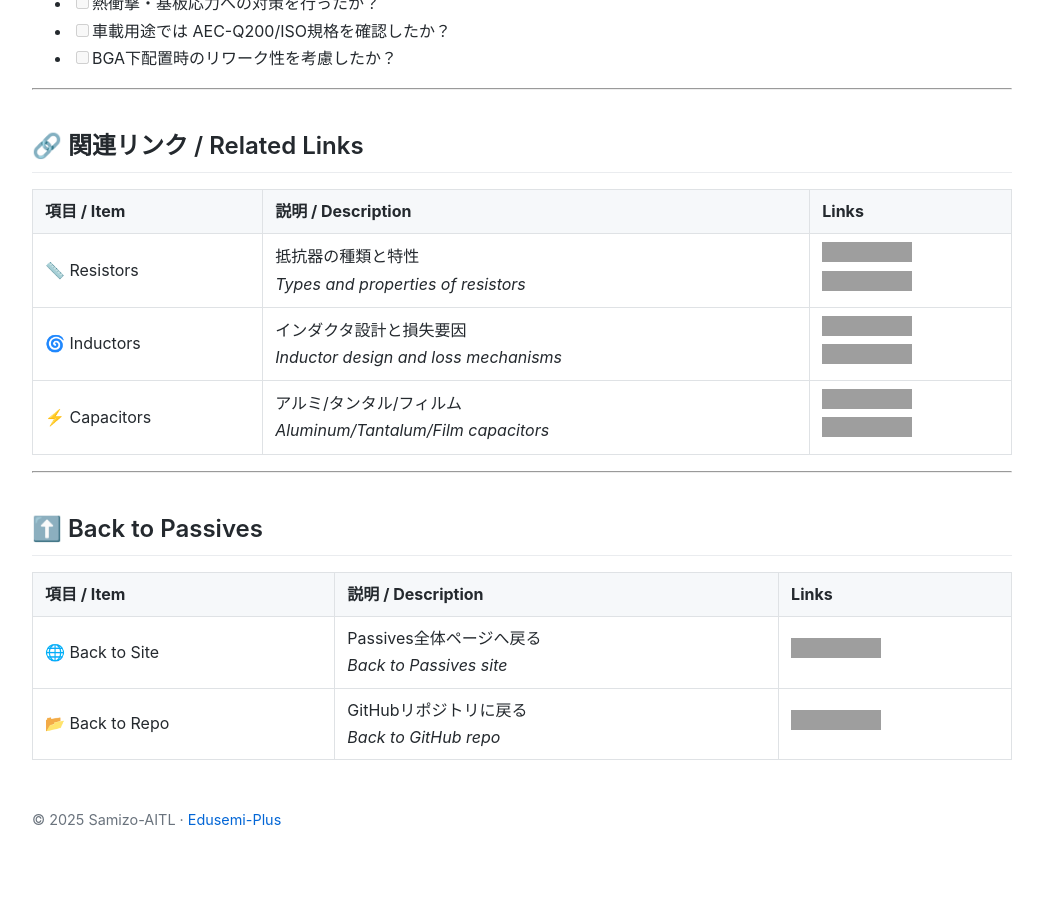
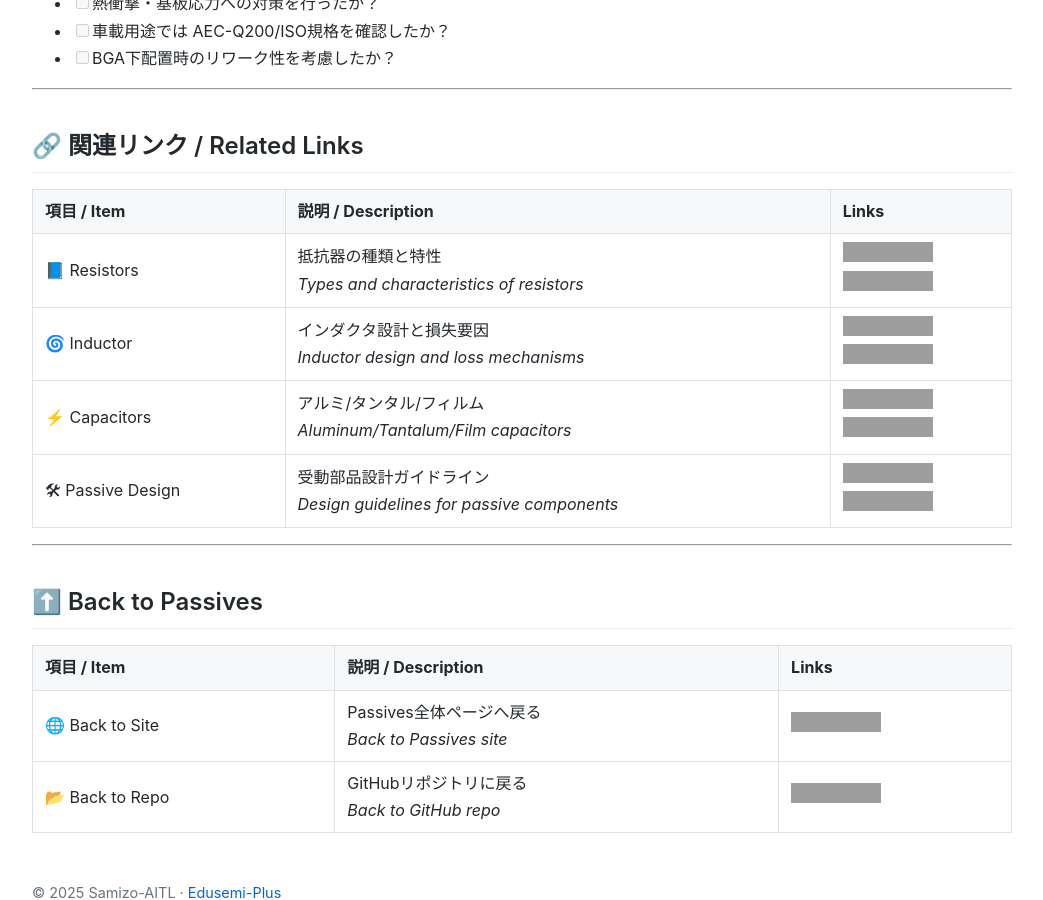
Before and after one commit to Samizo-AITL/Edusemi-Plus, a Jekyll site: the page built from Assembly-Integration/Passives/mlcc.md, in a window 1280 px wide and 900 px high, scrolled down 3833 px. Shown: the whole window, without its empty margins (118-1161 px from the left). Built offline with Jekyll 4.4.1, drawn with Linux system fonts in a browser that asks for light colours; before the commit the page ends 4712 px from its top, so only the background shows below that; grey boxes are pictures that could not be loaded.

Commit message:
Update mlcc.md

```diff
--- a/Assembly-Integration/Passives/mlcc.md
+++ b/Assembly-Integration/Passives/mlcc.md
@@ -143,9 +143,10 @@
 
 | 項目 / Item | 説明 / Description | Links |
 |-------------|-------------------|-------|
-| 📏 Resistors | 抵抗器の種類と特性<br>*Types and properties of resistors* | [![View Site](https://img.shields.io/badge/View-Site-brightgreen?style=for-the-badge&logo=githubpages)](https://samizo-aitl.github.io/Edusemi-Plus/Assembly-Integration/Passives/resistors/)<br>[![View Repo](https://img.shields.io/badge/View-Repo-blue?style=for-the-badge&logo=github)](https://github.com/Samizo-AITL/Edusemi-Plus/blob/main/Assembly-Integration/Passives/resistors.md) |
-| 🌀 Inductors | インダクタ設計と損失要因<br>*Inductor design and loss mechanisms* | [![View Site](https://img.shields.io/badge/View-Site-brightgreen?style=for-the-badge&logo=githubpages)](https://samizo-aitl.github.io/Edusemi-Plus/Assembly-Integration/Passives/inductors/)<br>[![View Repo](https://img.shields.io/badge/View-Repo-blue?style=for-the-badge&logo=github)](https://github.com/Samizo-AITL/Edusemi-Plus/blob/main/Assembly-Integration/Passives/inductors.md) |
-| ⚡ Capacitors | アルミ/タンタル/フィルム<br>*Aluminum/Tantalum/Film capacitors* | [![View Site](https://img.shields.io/badge/View-Site-brightgreen?style=for-the-badge&logo=githubpages)](https://samizo-aitl.github.io/Edusemi-Plus/Assembly-Integration/Passives/capacitors/)<br>[![View Repo](https://img.shields.io/badge/View-Repo-blue?style=for-the-badge&logo=github)](https://github.com/Samizo-AITL/Edusemi-Plus/blob/main/Assembly-Integration/Passives/capacitors.md) |
+| 📘 Resistors | 抵抗器の種類と特性<br>*Types and characteristics of resistors* | [![View Site](https://img.shields.io/badge/View-Site-brightgreen?style=for-the-badge&logo=githubpages)](https://samizo-aitl.github.io/Edusemi-Plus/Assembly-Integration/Passives/Resistors/)<br>[![View Repo](https://img.shields.io/badge/View-Repo-blue?style=for-the-badge&logo=github)](https://github.com/Samizo-AITL/Edusemi-Plus/blob/main/Assembly-Integration/Passives/Resistors.md) |
+| 🌀 Inductor | インダクタ設計と損失要因<br>*Inductor design and loss mechanisms* | [![View Site](https://img.shields.io/badge/View-Site-brightgreen?style=for-the-badge&logo=githubpages)](https://samizo-aitl.github.io/Edusemi-Plus/Assembly-Integration/Passives/Inductor/)<br>[![View Repo](https://img.shields.io/badge/View-Repo-blue?style=for-the-badge&logo=github)](https://github.com/Samizo-AITL/Edusemi-Plus/blob/main/Assembly-Integration/Passives/Inductor.md) |
+| ⚡ Capacitors | アルミ/タンタル/フィルム<br>*Aluminum/Tantalum/Film capacitors* | [![View Site](https://img.shields.io/badge/View-Site-brightgreen?style=for-the-badge&logo=githubpages)](https://samizo-aitl.github.io/Edusemi-Plus/Assembly-Integration/Passives/Capacitors/)<br>[![View Repo](https://img.shields.io/badge/View-Repo-blue?style=for-the-badge&logo=github)](https://github.com/Samizo-AITL/Edusemi-Plus/blob/main/Assembly-Integration/Passives/Capacitors.md) |
+| 🛠 Passive Design | 受動部品設計ガイドライン<br>*Design guidelines for passive components* | [![View Site](https://img.shields.io/badge/View-Site-brightgreen?style=for-the-badge&logo=githubpages)](https://samizo-aitl.github.io/Edusemi-Plus/Assembly-Integration/Passives/Passive-Design/)<br>[![View Repo](https://img.shields.io/badge/View-Repo-blue?style=for-the-badge&logo=github)](https://github.com/Samizo-AITL/Edusemi-Plus/blob/main/Assembly-Integration/Passives/Passive-Design.md) |
 
 ---
 
```
